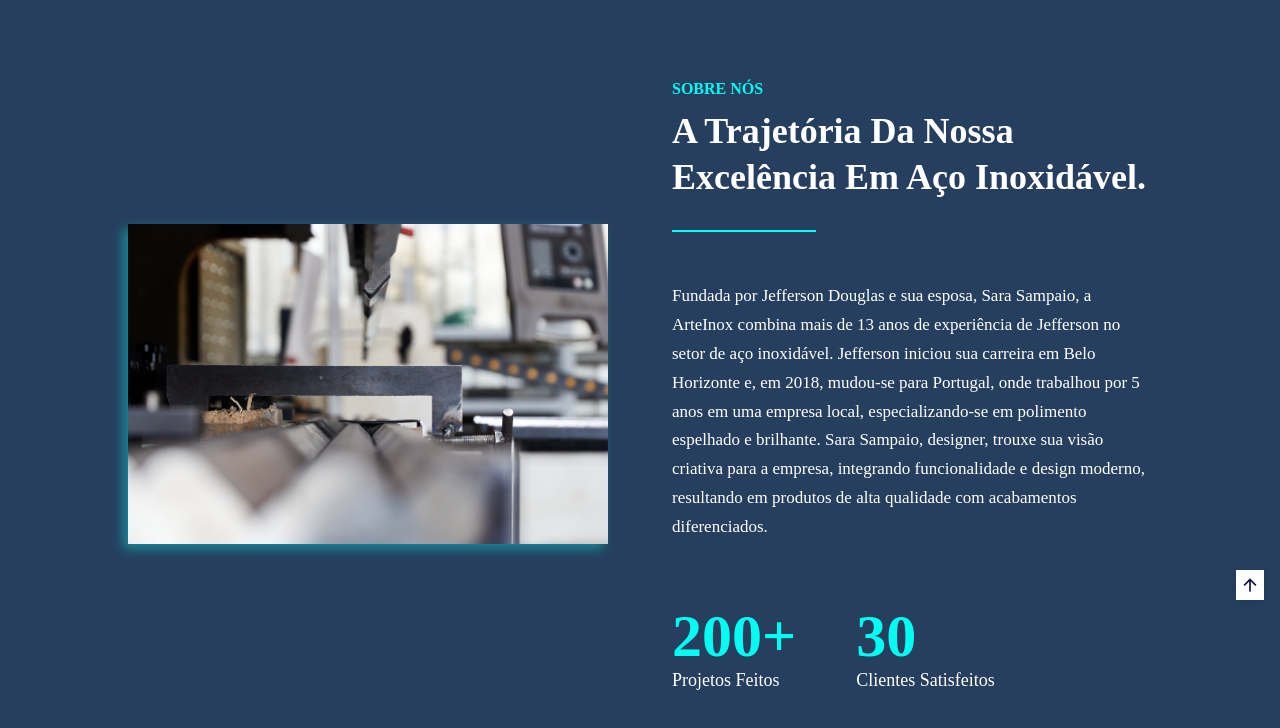
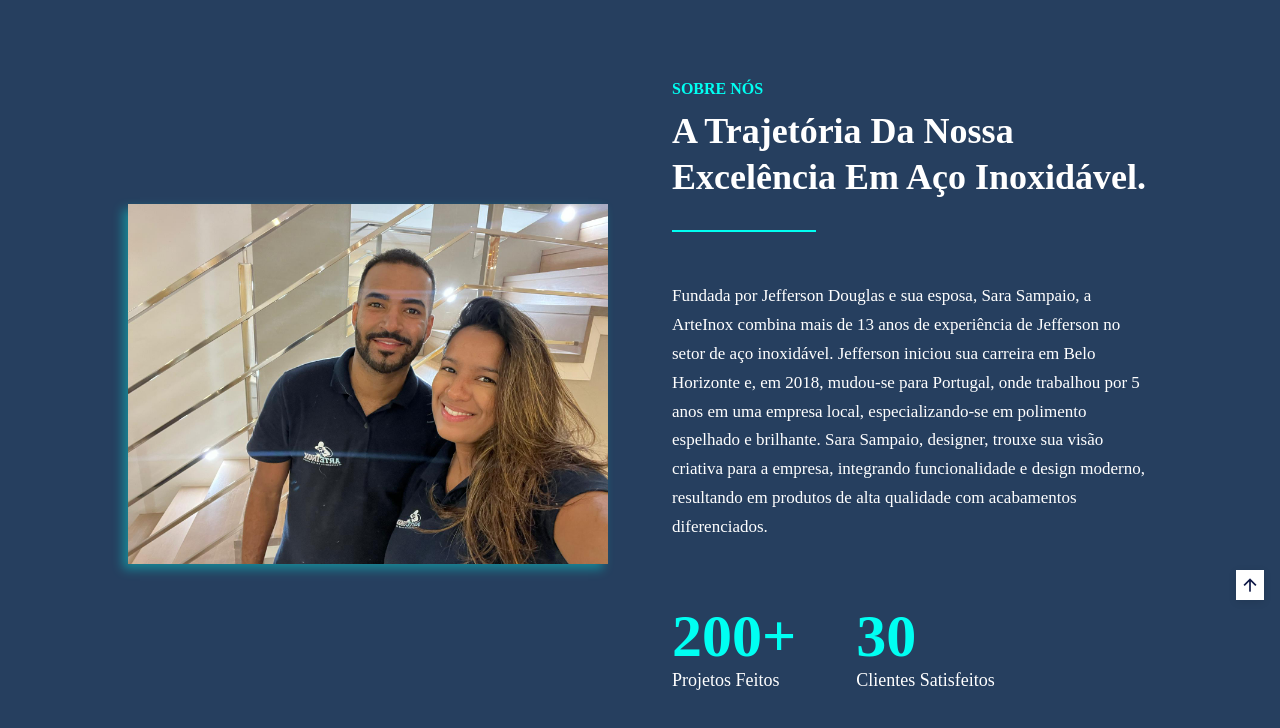
Before and after one commit to marcosms10/ArteInox, a website: page index.html in a window 1280 px wide. Shown: the part 600-1328 px from the top of the page. Drawn offline with nearby package versions, Linux system fonts and the light colour scheme; a web font is replaced by a local one.

Commit message:
atualizações2

```diff
--- a/index.html
+++ b/index.html
@@ -95,7 +95,7 @@
 
         <section class="sobre-nos" id="sobrenos">
             <div class="main-img">
-                <img src="Imagens/civil1.jpg" alt="jeff">
+                <img src="Imagens/casal.jpeg" alt="jeff">
             </div>
 
             <div class="text">
```
